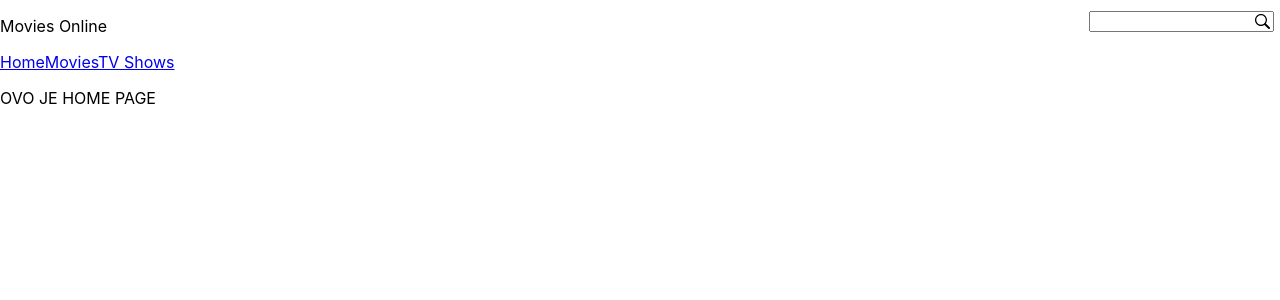
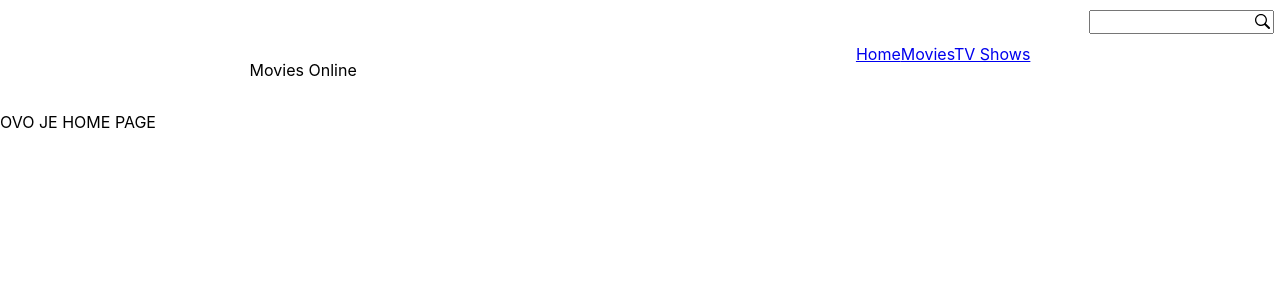
Before and after one commit to Bratelion/MoviesOnline, a React (Create React App) app: page / in a window 1280 px wide. Shown: the top 300 px of the page. Built offline with nearby package versions, Linux system fonts and the light colour scheme.

Commit message:
SearchBar fix

```diff
--- a/src/components/navBar/style.module.css
+++ b/src/components/navBar/style.module.css
@@ -1,3 +1,4 @@
 .main {
-
+	display: flex;
+	justify-content: space-around;
 }
--- a/src/components/searchBar/style.module.css
+++ b/src/components/searchBar/style.module.css
@@ -1,13 +1,11 @@
 .main {
 	padding: 10px;
 	height: 1.5em;
-	position: fixed;
-	top: 0;
-	right: 0;
+	display: flex;
+	justify-content: right;
 }
 .icon {
-	height: 16px;
-	margin-bottom: -4px;
+	height: 24px;
 	margin-left: -20px;
 	width: 16px;
 }
```
